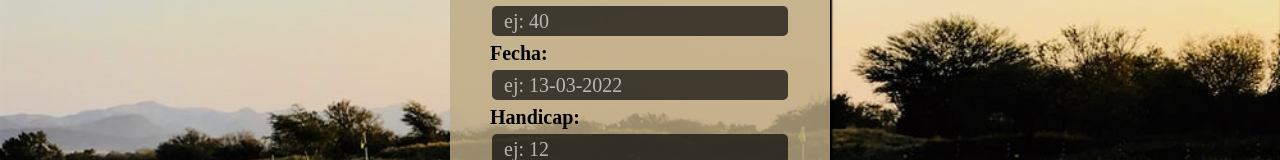
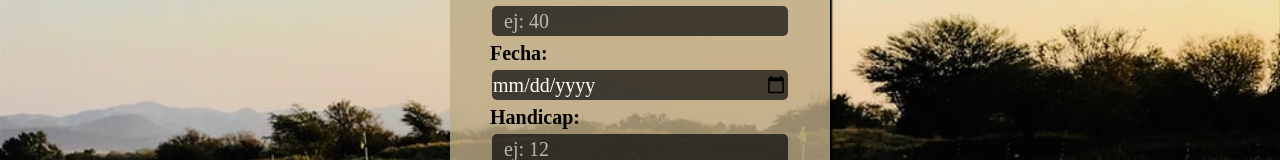
Before and after one commit to CarlosRacca/SDGA-Tour-Front, a React (Create React App) app: page /loadscorecard in a window 1280 px wide. Shown: the part 241-401 px from the top of the page. Built offline with nearby package versions, Linux system fonts and the light colour scheme.

Commit message:
se cambia la fecha en la carga de tarjetas

```diff
--- a/src/Components/LoadScoreCard.jsx
+++ b/src/Components/LoadScoreCard.jsx
@@ -28,6 +28,9 @@ export default function LoadScoreCard(){
         else if(!input.handicap){
             errors.handicap = 'Debes ingresar el handicap que tuviste el dia en que se jugo esta tarjeta y correspondiente al tee de donde jugaste'
         }
+        else if(!input.date){
+            errors.date = 'Debes ingresar la fecha en la que jugaste esta tarjeta'
+        }
         else if(input.matricula.length < 4){
             errors.matricula = 'Debes ingresar tu numero de matrícula'
         }
@@ -47,6 +50,9 @@ export default function LoadScoreCard(){
         }
         else if(!input.handicap){
             alert('Debes ingresar el handicap que tuviste el dia en que se jugo esta tarjeta y correspondiente al tee de donde jugaste')
+        }
+        else if(!input.date){
+            alert('Debes ingresar la fecha en la que jugaste esta tarjeta')
         }
         else if(input.matricula.length < 4){
             alert('Debes ingresar tu numero de matrícula')
@@ -111,7 +117,7 @@ export default function LoadScoreCard(){
                     <div className='input'>
                         <b>Fecha:</b>
                         <input
-                        type='text'
+                        type='date'
                         name='date'
                         placeholder='ej: 13-03-2022'
                         value={input.date}
@@ -161,6 +167,7 @@ export default function LoadScoreCard(){
                                 <button className='BTNLoad'>Volver</button>
                             </Link>
                         </div>
+                        {console.log(input.date)}
                     </div>
                 </form>
             </div>
```
